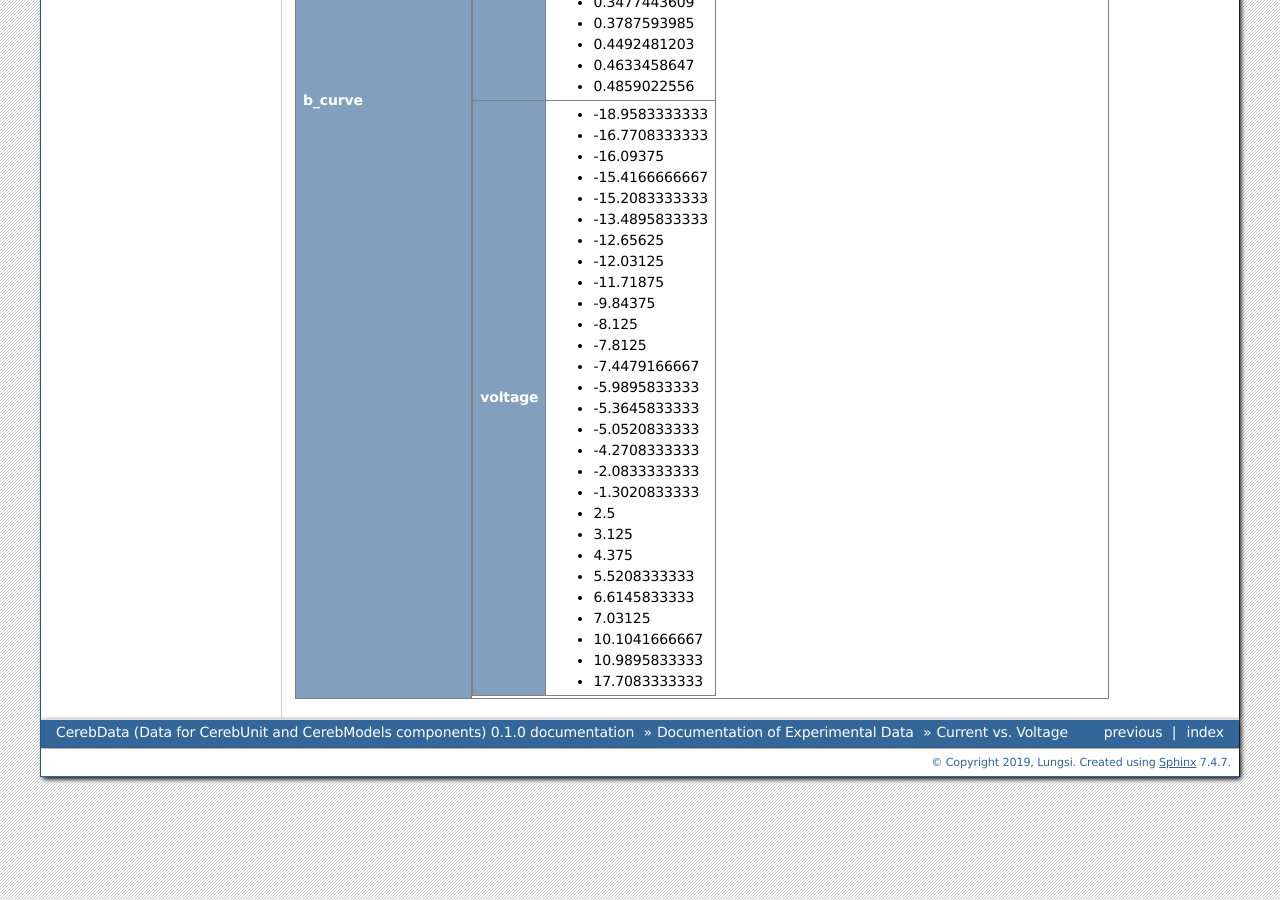
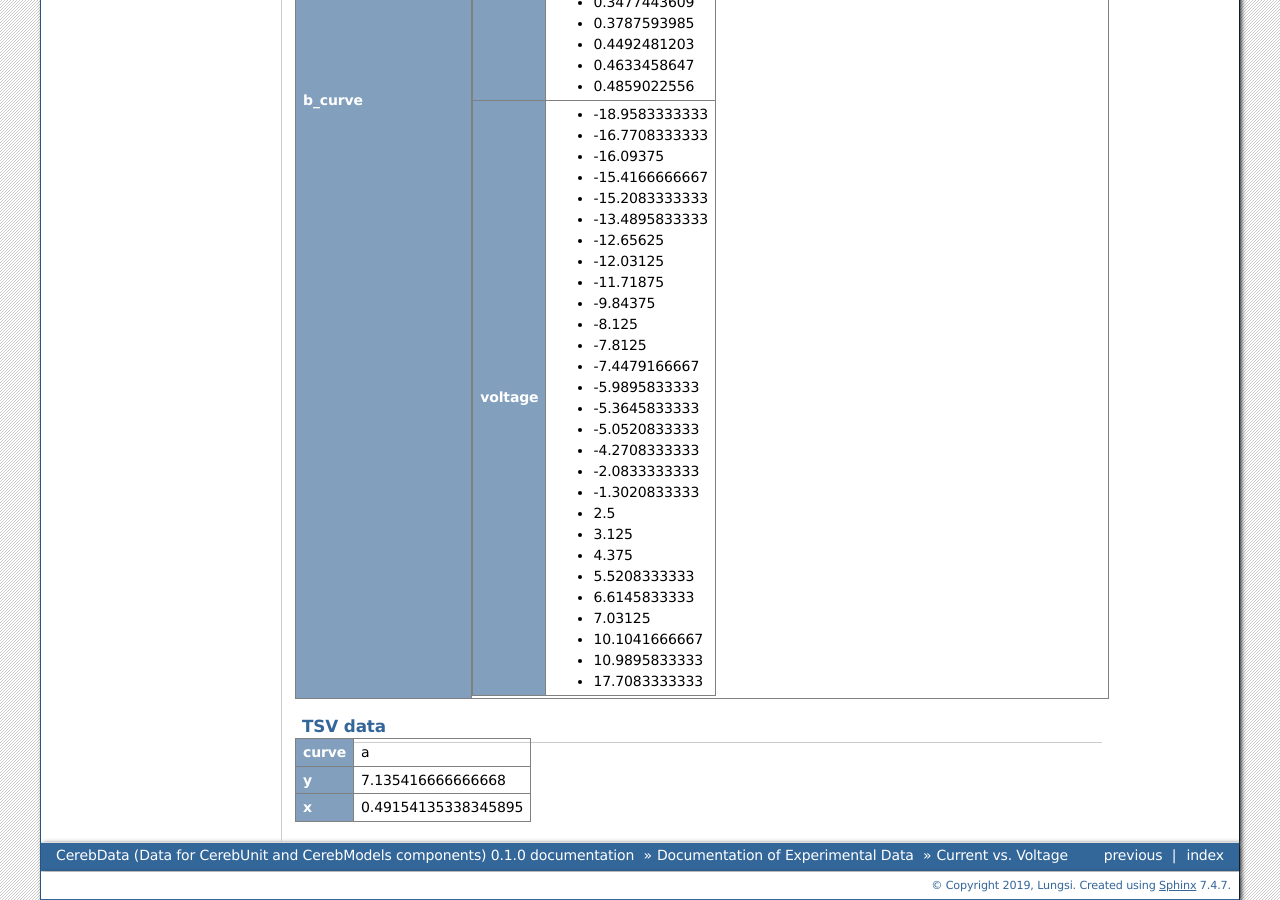
Before and after one commit to cerebunit/cerebdata, a Sphinx documentation site: the page built from docs/expdata/cells/PurkinjeCell/PCdata_IvsV.rst, in a window 1280 px wide and 900 px high, scrolled down 2397 px. Built offline with Sphinx 7.4.7, drawn with Linux system fonts in a browser that asks for light colours; some of the changed lines change nothing that is shown.

Commit message:
added tsv file and its html version for Fig3E Llinas Sugimori 1980 soma

```diff
--- a/docs/expdata/cells/PurkinjeCell/PCdata_IvsV.rst
+++ b/docs/expdata/cells/PurkinjeCell/PCdata_IvsV.rst
@@ -5,3 +5,8 @@ Current vs. Voltage
 ============================================================================
 .. raw:: html
    :file: rawhtmls/Llinas_Sugimori_1980_soma_IvsV.html
+
+TSV data
+--------
+.. raw:: html
+   :file: rawhtmls/Llinas_Sugimori_1980_soma_IvsV_Fig3E.html
--- /dev/null
+++ b/docs/expdata/cells/PurkinjeCell/rawhtmls/Llinas_Sugimori_1980_soma_IvsV_Fig3E.html
@@ -0,0 +1,4 @@
+<html>
+<head><title>TSV of Llinas and Sugimori 1980 Current vs Voltage (Fig 3E)Dummy Title</title>
+</head><body><table border="1"><tr><th>curve</th><td>a</td></tr><tr><th>y</th><td>7.135416666666668</td></tr><tr><th>x</th><td>0.49154135338345895</td></tr></table></body>
+</html>
--- /dev/null
+++ b/docs/expdata/cells/PurkinjeCell/tsvTohtml.py
@@ -0,0 +1,57 @@
+# ~/docs/expdata/cells/PurkinjeCell/tsvTohtml.py
+##############################################################################
+#                        HOW TO USE THIS SCRIPT
+# python tsvTohtml.py "desired_data.txt" "Some dummy title"
+##############################################################################
+#from pdb import set_trace as breakpoint
+import os
+from sys import argv
+import csv
+from json2html import json2html
+from bs4 import BeautifulSoup as bs
+
+thispythonfile, filename, title_content = argv
+
+pwd = os.getcwd() # ~/cerebunitdata/docs/expdata/cells/PurkinjeCell
+
+######################### LOAD DATA, i.e., JSON FILE ##########################
+os.chdir("../../../..") # this moves you to ~/cerebunitdata
+filepath = os.getcwd()+ os.sep + "expdata" + os.sep + "cells" + os.sep + \
+           "PurkinjeCell" + os.sep + filename #"Llinas_Sugimori_1980_soma_IvsV_Fig3E.txt"
+#rawdata = open(filepath, "r", encoding="utf-8")
+#jsondata = json.load(rawdata) # <- THIS WILL BE PASSED DOWN
+#rawdata.close()
+dlist = []
+with open(filepath, newline="") as f:
+    data = csv.DictReader(f, delimiter="\t")
+    for row in data:
+        dlist.append(dict(row))
+os.chdir(pwd) # return to ~/cerebunitdata/docs/expdata/cells/PurkinjeCell
+
+######################### CREATE THE HTML CONTAINER  ##########################
+structure = """
+            <html>
+            <head><title>Dummy Title</title>
+            <body></body>
+            </html>
+            """
+soup = bs(structure, features="lxml")
+title = soup.find("title")
+body = soup.find("body")
+
+###################### INSERT TITLE INTO HTML CONTAINER #######################
+title.insert(0, title_content)
+
+######################### CONVERT JSON DATA TO HTML  ##########################
+#htmltable = json2html.convert(json = jsondata)
+htmltable = json2html.convert(json = dlist[0])
+extrasoup = bs(htmltable, "html.parser")
+
+###################### INSERT TABLE INTO HTML CONTAINER #######################
+body.insert(0, extrasoup)
+
+####################### FINALLY WRITE INTO HTML FILE  #########################
+#savefile = pwd + os.sep + "rawhtmls" + os.sep + filename.replace(".json",".html")
+savefile = pwd + os.sep + "rawhtmls" + os.sep + filename.replace(".txt",".html")
+html = open( savefile, "w", encoding="utf-8" )
+html.write( str(soup) )
```
